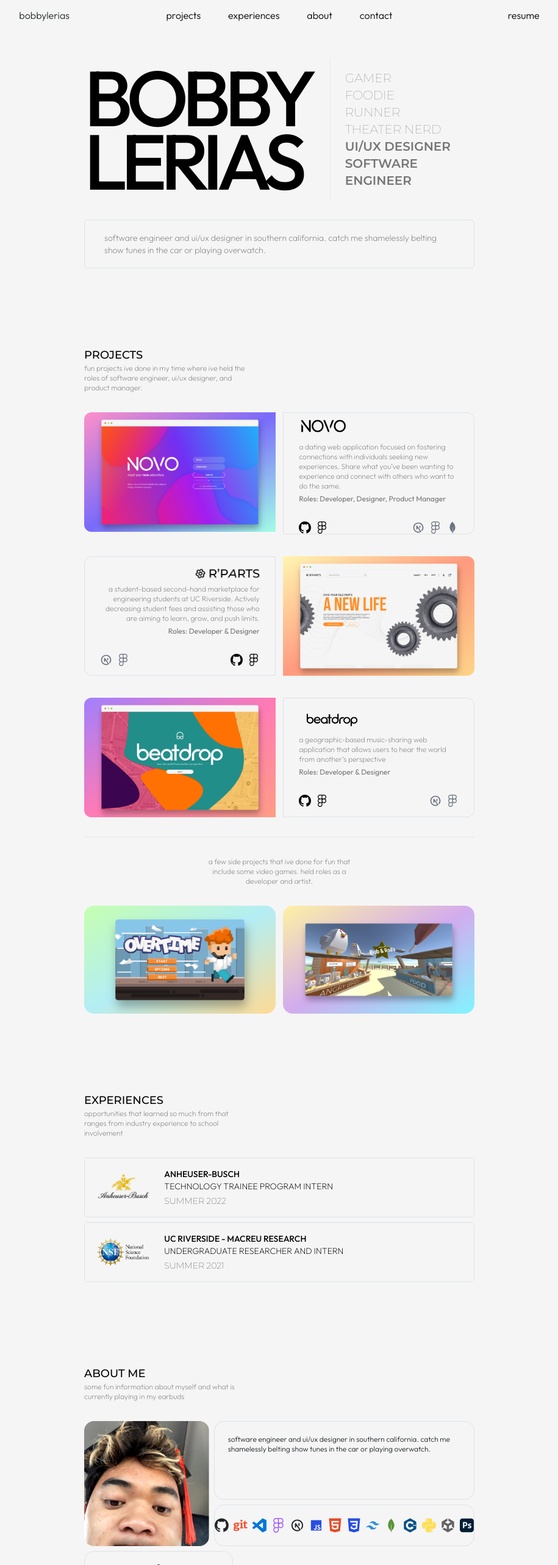
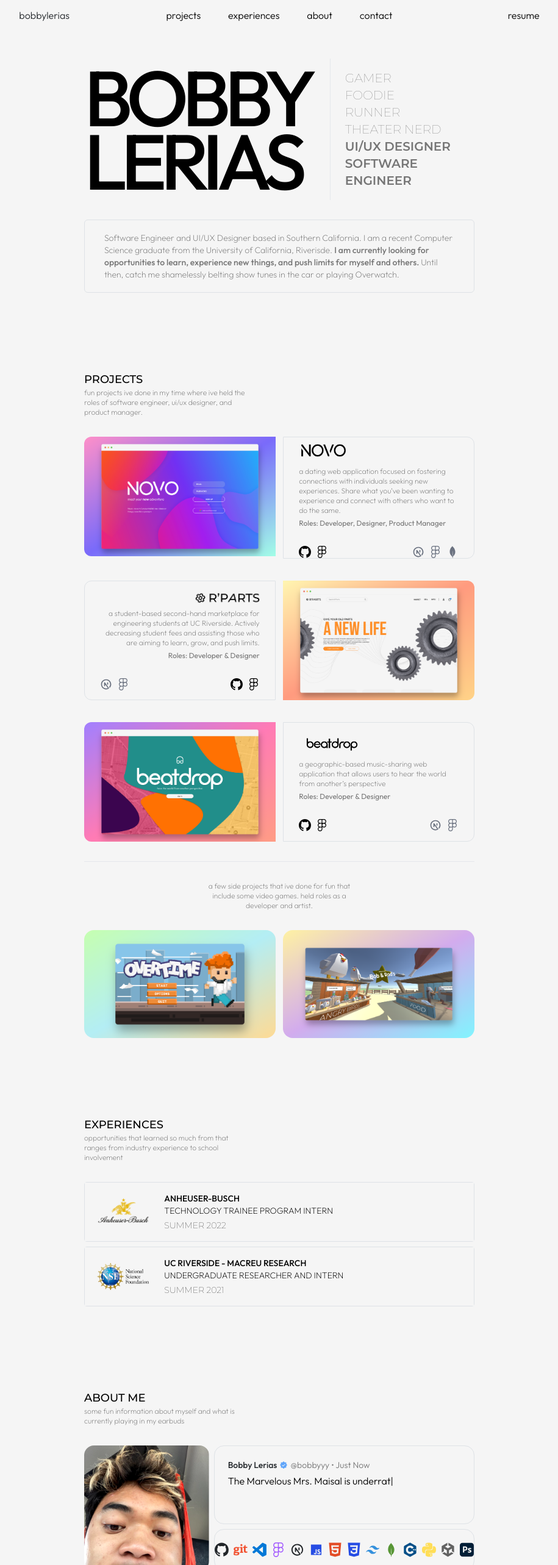
Before and after one commit to bobbyyy57/personal-website, a Next.js app: page /home in a window 1280 px wide. Shown: the top 2566 px of the page at 61% size, without its empty margins (182-1097 px from the left). Built offline with nearby package versions, Linux system fonts and the light colour scheme; grey boxes are pictures that could not be loaded; some icons are missing.

Commit message:
about me finished and added gaming to projects, landing responsive

```diff
--- a/components/AboutMe.jsx
+++ b/components/AboutMe.jsx
@@ -5,6 +5,7 @@ import Cutie from "../public/cutie.png";
 import { BsGithub } from "react-icons/bs";
 import { FaFigma, FaGit } from "react-icons/fa";
 import { TbBrandNextjs, TbSchool } from "react-icons/tb";
+import { TypeAnimation } from "react-type-animation";
 import { SiMongodb } from "react-icons/si";
 import {
   SiCplusplus,
@@ -17,6 +18,7 @@ import {
   SiCss3,
 } from "react-icons/si";
 import { BiLogoJavascript } from "react-icons/bi";
+import { VscVerifiedFilled } from "react-icons/vsc";
 
 const AboutMe = () => {
   return (
@@ -46,12 +48,36 @@ const AboutMe = () => {
                 />
               </div>
               <div className="col-span-8 flex justify-center items-center flex-col w-full">
-                <div className=" font-outfit font-light text-xs  border rounded-2xl w-full mb-2 h-full p-[5%] duration-300 hover:-translate-y-1">
-                  <span className="">
-                    software engineer and ui/ux designer in southern california.
-                  </span>{" "}
-                  catch me shamelessly belting show tunes in the car or playing
-                  overwatch.
+                <div className=" font-outfit font-light text-sm  border rounded-2xl w-full mb-2 h-full p-[5%] duration-300 hover:-translate-y-1">
+                  <div className="font-medium font-outift flex items-center">
+                    Bobby Lerias{" "}
+                    <div className="text-blue-400 mx-1">
+                      <VscVerifiedFilled />
+                    </div>{" "}
+                    <span className="font-light text-bob-boldGray">
+                      @bobbyyy • Just Now
+                    </span>
+                    {/* <span className="font-light">• Just Now</span> */}
+                  </div>
+                  <div className="font-outfit font-light !text-base mt-1 text-black">
+                    <TypeAnimation
+                      sequence={[
+                        // Same substring at the start will only be typed out once, initially
+                        "I will fall in love to Fly Love by Jamie Foxx from the movie, Rio",
+                        1000, // wait 1s before replacing "Mice" with "Hamsters"
+                        "The Marvelous Mrs. Maisal is underrated",
+                        1000,
+                        "a moment: singing karaoke with 11/10 body and soul with friends on the slow lane",
+                        1000,
+                        '"I am aware that I am surrounded by people who feel that they can could do the job better. But, for better or worse, the Crown has landed on my head." -The Crown',
+                        1000,
+                      ]}
+                      // wrapper="span"
+                      speed={70}
+                      repeat={Infinity}
+                      className=""
+                    />
+                  </div>
                 </div>
                 <div className="flex justify-center items-center text-2xl space-x-2  border rounded-2xl w-full mb-2 h-fit py-[5%] duration-300 hover:-translate-y-1">
                   <BsGithub className="" />
--- a/components/Landing.jsx
+++ b/components/Landing.jsx
@@ -1,56 +1,18 @@
 import React from "react";
-
-// const Landing = () => {
-//   return (
-//     <>
-//       <div className="flex  justify-center items-center w-6/12 bg-yellow-500">
-//         <div className="flex flex-col justify-center items-center space-y-[3%]">
-//           <div className="flex bg-green-500 w-full">
-//             <div className=" mr-[5%] text-2xl font-outfit font-medium -tracking-[0.08em] -space-y-6 text-black w-full">
-//               <div className="hover:text-bob-orange duration-300">BOBBY</div>
-//               <div>LERIAS</div>
-//             </div>
-//             <div className="border-l-[1px] w-full">
-//               <div className="ml-[10%] font-montserrat text-bob-borderGray font-thin text-xl flex justify-center items-start flex-col  h-full">
-//                 <div className="">
-//                   <div>GAMER</div>
-//                   <div>FOODIE</div>
-//                   <div>RUNNER</div>
-//                   <div>THEATER NERD</div>
-//                   <div className="font-semibold text-bob-boldGray ">
-//                     UI/UX DESIGNER
-//                   </div>
-//                   <div className="font-semibold text-bob-boldGray ">
-//                     SOFTWARE ENGINEER
-//                   </div>
-//                 </div>
-//               </div>
-//             </div>
-//           </div>
-//           <div className="bg-red-500">
-//             <div className="border rounded w-full font-outfit font-extralight text-xs text-bob-borderGray  px-[5%] py-[3%]">
-//               software engineer and ui/ux designer in southern california. catch
-//               me shamelessly belting show tunes in the car or playing overwatch.
-//             </div>
-//           </div>
-//         </div>
-//       </div>
-//     </>
-//   );
-// };
 
 const Landing = () => {
   return (
     <>
+      {/* Desktop */}
       <div className="flex flex-col justify-center items-center ">
-        <div className="flex flex-col justify-center items-center">
+        <div className="flex flex-col justify-center items-center ">
           <div className="flex flex-col justify-between items-center space-y-[5%] w-full">
-            <div className="flex  w-full">
-              <div className=" mr-[5%]  text-9xl font-outfit font-medium -tracking-[0.08em] -space-y-6 text-black w-full">
+            <div className="flex w-full">
+              <div className=" mr-[5%]  text-9xl max-xl:text-8xl  max-lg:flex max-lg:flex-col max-lg:justify-center max-lg:items-center max-lg:m-0 font-outfit font-medium -tracking-[0.08em] -space-y-6 text-black w-full">
                 <div className="hover:text-bob-orange duration-300">BOBBY</div>
                 <div>LERIAS</div>
               </div>
-              <div className="border-l-[1px] w-full">
+              <div className="border-l-[1px] w-full max-lg:hidden">
                 <div className="ml-[10%] font-montserrat text-bob-borderGray font-thin text-xl flex justify-center items-start flex-col  h-full">
                   <div className="">
                     <div>GAMER</div>
@@ -67,9 +29,24 @@ const Landing = () => {
                 </div>
               </div>
             </div>
-            <div className="border rounded w-full font-outfit font-extralight text-sm text-bob-borderGray  px-[5%] py-[3%]">
-              software engineer and ui/ux designer in southern california. catch
-              me shamelessly belting show tunes in the car or playing overwatch.
+            <div className="max-lg:hidden border rounded w-full font-outfit font-extralight text-sm text-bob-borderGray  px-[5%] py-[3%]">
+              Software Engineer and UI/UX Designer based in Southern California.
+              I am a recent Computer Science graduate from the University of
+              California, Riverisde.{" "}
+              <span className="font-medium">
+                I am currently looking for opportunities to learn, experience
+                new things, and push limits for myself and others.{" "}
+              </span>
+              Until then, catch me shamelessly belting show tunes in the car or
+              playing Overwatch.
+            </div>
+            <div className="lg:hidden border rounded w-full font-outfit font-extralight text-sm text-bob-borderGray  px-[5%] py-[3%]">
+              <span className="font-medium">
+                I am currently looking for opportunities to learn, experience
+                new things, and push limits for myself and others.{" "}
+              </span>
+              Until then, catch me shamelessly belting show tunes in the car or
+              playing Overwatch.
             </div>
           </div>
         </div>
--- a/package.json
+++ b/package.json
@@ -14,6 +14,7 @@
   },
   "dependencies": {
     "@next/font": "13.4.9",
+    "@react-hook/media-query": "^1.1.1",
     "boostrap": "^2.0.0",
     "bootstrap": "^5.3.0",
     "check": "^1.0.0",
@@ -23,6 +24,7 @@
     "react-dom": "18.2.0",
     "react-icons": "^4.10.1",
     "react-scroll": "^1.8.9",
+    "react-type-animation": "^3.1.0",
     "typewriter-effect": "^2.20.1"
   },
   "devDependencies": {
```
Also changed, not shown: 1 other file (tests, documents, lock files or other folders).
